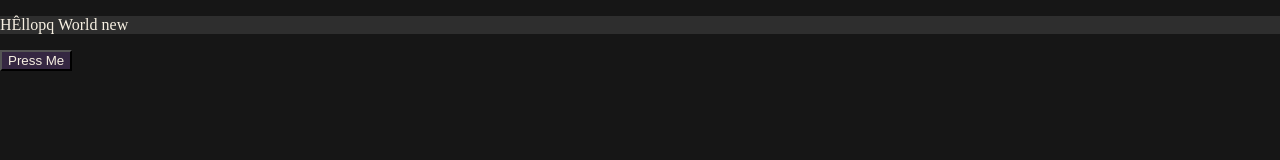
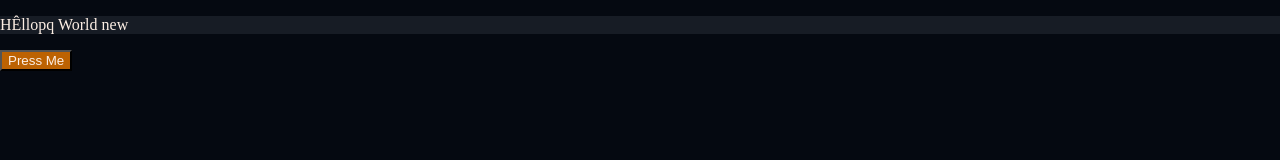
Before and after one commit to Edward-Chin/Edward-Chin.github.io, a plain HTML site: page index.html in a window 1280 px wide. Drawn offline with Linux system fonts and the light colour scheme.

Commit message:
Added main colors. Added sample subfolder.

```diff
--- a/style.css
+++ b/style.css
@@ -5,36 +5,37 @@
     If any of the following pairs of conditions are met:
     0.747 <= L <= 0.751, C <= 0.127
     L <= 0.957, C = 0.02
-    L <= 0.2, C <= 0.034
-    L <= 0.3, C <= 0.051
-    L <= 0.5, C <= 0.085
     ==> Any H exists in P3 space.
     */
 
-    --L-xhi: 0.957; /* C = 0.02 => Max L =  0.957 such that H is in P3 space.*/
-    --L-hi: calc(var(var(--L-xhi)) / 1.618);
-    --L-med: calc(var(var(--L-hi)) / 1.618);
-    --L-lo: calc(var(var(--L-med)) / 1.618);
-    --L-xlo: calc(var(var(--L-lo)) / 1.618);
+    --L-xhi: 0.957; /* C = C-lo => Max L =  0.957 such that H is in P3 space.*/
+    --L-hi: calc(var(--L-xhi) / 1.618);
+    --L-med: calc(var(--L-hi) / 1.618);
+    --L-lo: calc(var(--L-med) / 1.618);
+    --L-xlo: calc(var(--L-lo) / 1.618);
+    --C-hi: 0.144; /* L = L-hi => Max C = 0.144 such that the all of the below hues exist in P3 space */
     --C-lo: 0.02; /* Off-white colors, but not gray */
-    --C-hi: 0.144; /* L = L-hi => Max C = 0.144 such that the orange hue exists in P3 space */
-    --H-orange: 56deg; /* Mac > Settings > Apperance > These hues are the accent color options. */
-    --H-blue: 261deg;
-    --H-red: 28deg;
-    --H-green: 141deg;
+    /* Mac > Settings > Apperance > These hues are the accent color options. */
+    --H-orange: 56deg; /* accent */
+    --H-blue: 261deg; /* primary */
+    --H-red: 28deg; /* fail */
+    --H-green: 141deg; /* success */
 
 
 
     /* MARK: DARK MODE COLOR VARIABLES */
+    /* All colors use a short list of L, C, and H values. */
 
-    --bg-dark-color: oklch(0.2 0 0);
-    --bg-color: oklch(0.3 0 0);
-    --bg-light-color: ;
-    --text-color: oklch(0.957 0.02 85);
-    --accent-color: oklch(0.3 0.051 308);
-    --fail-color: ;
-    --success-color: ;
+    --bg-dark-color:  oklch(var(--L-xlo) var(--C-lo) var(--H-blue));
+    --bg-color:       oklch(var(--L-lo)  var(--C-lo) var(--H-blue));
+    --bg-light-color: oklch(var(--L-med) var(--C-lo) var(--H-blue));
+    --text-color:     oklch(var(--L-xhi) var(--C-lo) var(--H-orange));
+    --accent-color:   oklch(var(--L-hi)  var(--C-hi) var(--H-orange));
 }
+
+
+
+/* MARK: DEFAULT ATTRIBUTES FOR ALL ELEMENTS */
 
 body {
     margin: 0;
```
Also changed, not shown: IBUncertain/index.html (added), IBUncertain/style.css (added).
